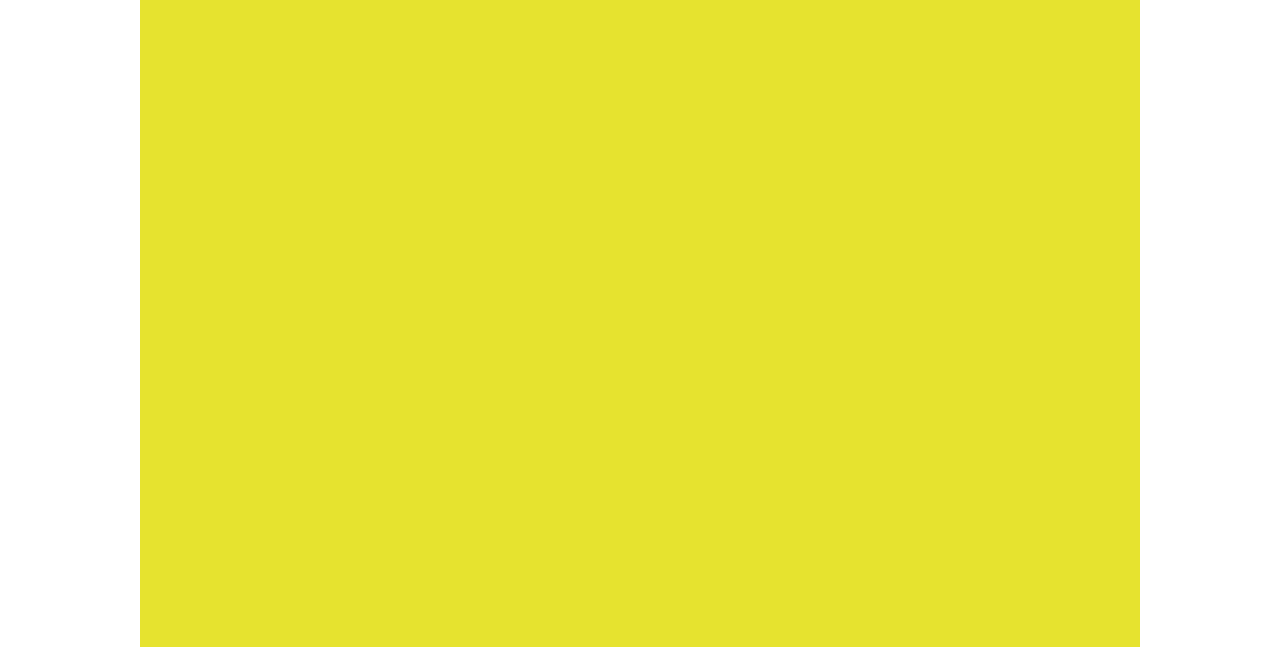
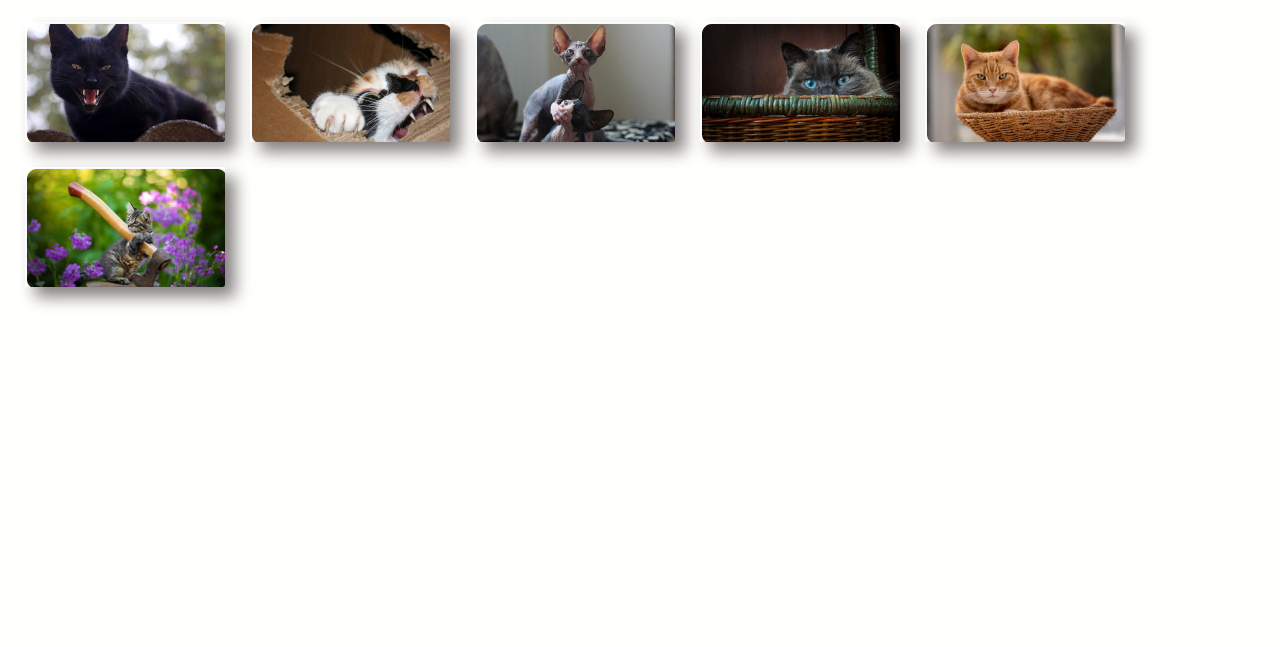
Before and after one commit to kiselyev/cat-s, a plain HTML site: page index.html in a window 1280 px wide. Shown: the part 153-800 px from the top of the page. Drawn offline with Linux system fonts and the light colour scheme.

Commit message:
30/09/22

```diff
--- a/index.html
+++ b/index.html
@@ -18,7 +18,14 @@
       <div class="siteName"><a href="./index.html" class="linkMenu">Котики и Пёсики</a></div>
     </div>
 
-    <div class="main"></div>
+    <div class="main">
+      <div class="img1"></div>
+      <div class="img2"></div>
+      <div class="img3"></div>
+      <div class="img4"></div>
+      <div class="img5"></div>
+      <div class="img6"></div>
+    </div>
   </div>
 </body>
 
--- a/style.css
+++ b/style.css
@@ -2,30 +2,39 @@
   box-sizing: border-box;
 }
 #container {
-  width: 1000px;
+  width: 1440px;
   height: 100%;
   background-color: #ccc;
   display: flex;
   flex-direction: column;
 }
+
 .header {
   background-color: rgb(155, 222, 243);
   height: 150px;
   display: flex;
   padding: 0px 25px;
   justify-content: space-between;
+}
+
+.main {
+  display: flex;
+  justify-content: flex-start;
+  background-repeat: no-repeat;
+  background-color: rgb(255, 255, 254);
+  height: 100%;
+  padding: 25px;
+  flex-wrap: wrap;
   flex-direction: row;
+  align-content: flex-start;
+  gap: 25px;
 }
+
 .logo {
-    background-image: url("./img/CatLogo.svg");
+  background-image: url("./img/CatLogo.svg");
   background-repeat: no-repeat;
   background-position: center center;
   width: 150px;
-    }
-
-.main {
-  background-color: rgb(230, 227, 47);
- height: 100%;
 }
 
 .logo,
@@ -40,7 +49,7 @@
 
 .refToCats a,
 .refToDogs a {
-   color: #fff;
+  color: #fff;
 }
 
 .linkMenu {
@@ -48,11 +57,47 @@
   font-family: Verdana, Geneva, Tahoma, sans-serif;
   font-size: 32px;
   font-weight: 700;
-  text-shadow: 10px -10px 20px #000;
+  text-shadow: 6px 5px 7px #000;
 }
 
 .siteName a {
   color: rgb(0, 0, 0);
+}
+
+.img1,
+.img2,
+.img3,
+.img4,
+.img5,
+.img6 {
+  width: 200px;
+  height: 120px;
+  background-repeat: no-repeat;
+  box-shadow: 10px 10px 15px rgb(134, 128, 128);
+}
+
+.img1 {
+  background-image: url("./img/blacky.jpg");
+}
+
+.img2 {
+  background-image: url("./img/catInBox.jpg");
+}
+
+.img3 {
+  background-image: url("./img/k3 1.jpg");
+}
+
+.img4 {
+  background-image: url("./img/k4 1.jpg");
+}
+
+.img5 {
+  background-image: url("./img/k5 1.jpg");
+}
+
+.img6 {
+  background-image: url("./img/k6 1.jpg");
 }
 
 body,
```
Also changed, not shown: img/blacky.jpg (added), img/blacky.png (added), img/catInBox.jpg (added), img/k3 1.jpg (added), img/k4 1.jpg (added), img/k5 1.jpg (added), img/k6 1.jpg (added).
